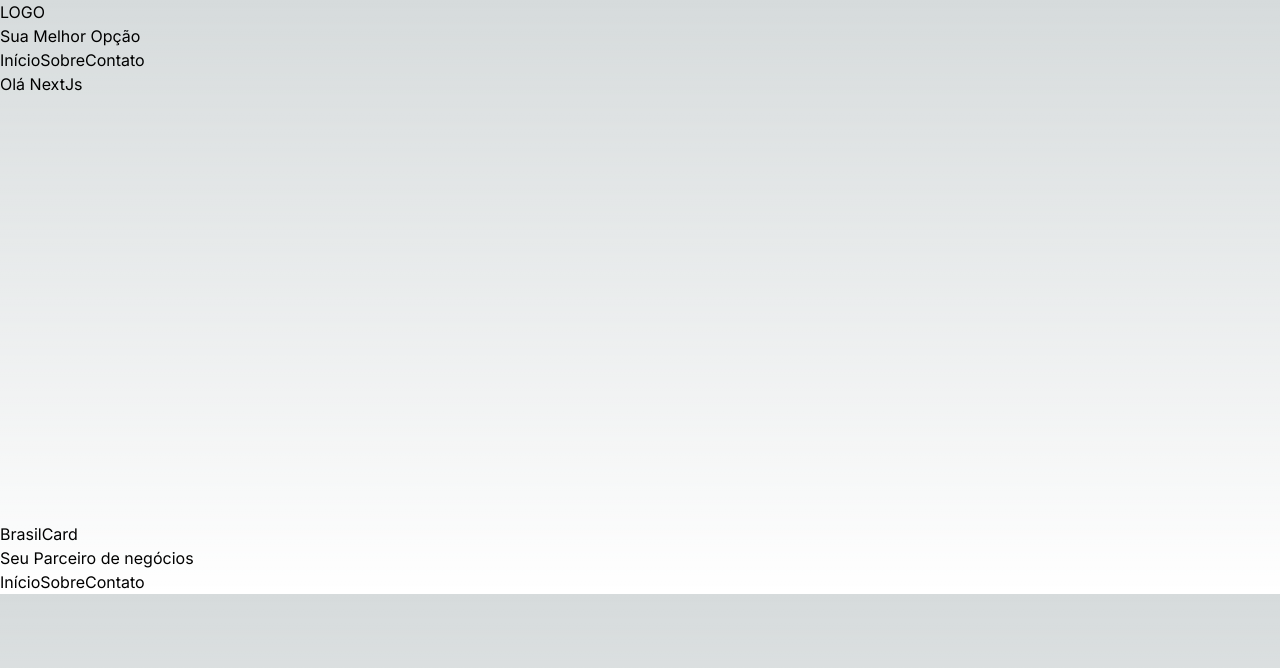
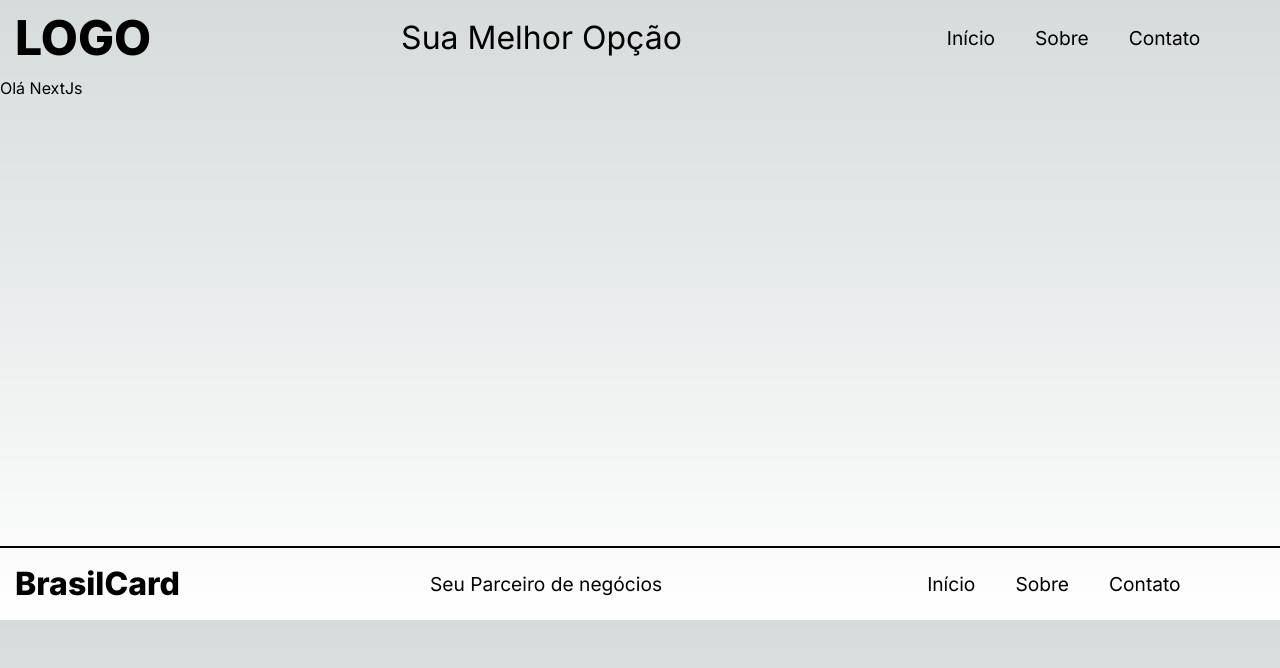
Before and after one commit to Edsonsantos0840/treino, a Next.js app: page / in a window 1280 px wide. Shown: the top 668 px of the page. Built offline with nearby package versions, Linux system fonts and the light colour scheme.

Commit message:
feat:(Criei estilo globais , para ajustar reader e footer)

```diff
--- a/app/contato/page.tsx
+++ b/app/contato/page.tsx
@@ -1,7 +1,7 @@
-import styles from '@/app/styles/header.module.css'
+
 export default function Contato() {
   return (
-    <div className={styles.container} >
+    <div className='container'  >
         <h1>contato</h1>
     </div>
   )
--- a/app/globals.css
+++ b/app/globals.css
@@ -25,3 +25,61 @@ body {
     )
     rgb(var(--background-start-rgb));
 }
+.container{
+  min-height: 470px;
+}
+header{
+  display: flex;
+  align-items: center;
+  gap: 20%;
+  margin: 2px 15px;
+}
+header h1{
+  font-size: 3rem;
+  font-weight: 800;
+}
+header h2{
+  font-size: 2rem;
+  font-weight: 400;
+}
+header nav a{
+  font-size: 1.2rem;
+  font-weight: 400;
+  margin-right: 10px;
+  padding: 10px 15px;
+}
+header nav a:hover{
+ background-color: black;
+ color: aliceblue;
+ transform: scale(1.3);
+ border-radius: 3px;
+ transition: .5s;
+}
+footer{
+  display: flex;
+  align-items: center;
+  gap: 20%;
+  padding: 12px 15px;
+  border-top: 2px solid black;
+}
+footer h2{
+  font-size: 2rem;
+  font-weight: 800;
+}
+footer p{
+  font-size: 1.2rem;
+  font-weight: 400;
+}
+footer nav a{
+  font-size: 1.2rem;
+  font-weight: 400;
+  margin-right: 10px;
+  padding: 10px 15px;
+}
+footer nav a:hover{
+ background-color: black;
+ color: aliceblue;
+ transform: scale(1.3);
+ border-radius: 3px;
+ transition: .5s;
+}
--- a/app/page.tsx
+++ b/app/page.tsx
@@ -1,7 +1,7 @@
-import styles from '@/app/styles/header.module.css'
+
 export default function Home() {
   return (
-    <main className={styles.container}  >
+    <main className='container'  >
      <h1>Olá NextJs</h1>
     </main>
   )
--- /dev/null
+++ b/app/produtos/cartaoPadrao/page.tsx
@@ -0,0 +1,8 @@
+
+export default function CartaoPadrao() {
+  return (
+    <div className='container' >
+        <h1>Cartão Padrão</h1>
+    </div>
+  )
+}
--- /dev/null
+++ b/app/produtos/cartaoPadrao/privateLabel/page.tsx
@@ -0,0 +1,8 @@
+
+export default function Private() {
+  return (
+    <div className="container">
+        <h1>Private Label</h1>
+    </div>
+  )
+}
--- /dev/null
+++ b/app/produtos/page.tsx
@@ -0,0 +1,8 @@
+
+export default function Produtos() {
+  return (
+    <div className='container' >
+        <h1>Produtos</h1>
+    </div>
+  )
+}
--- a/app/sobre/page.tsx
+++ b/app/sobre/page.tsx
@@ -1,7 +1,7 @@
-import styles from '@/app/styles/header.module.css'
+
 export default function Sobre() {
   return (
-    <div className={styles.container} >
+    <div className='container'  >
         <h1>Sobre</h1>
     </div>
   )
--- a/app/styles/header.module.css
+++ b/app/styles/header.module.css
@@ -1,3 +1,3 @@
 .container{
-   min-height: 450px;
+   min-height: 470px;
 }
```
